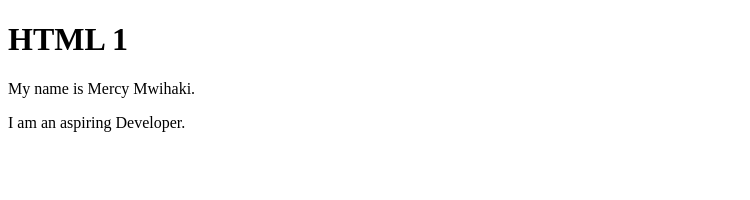
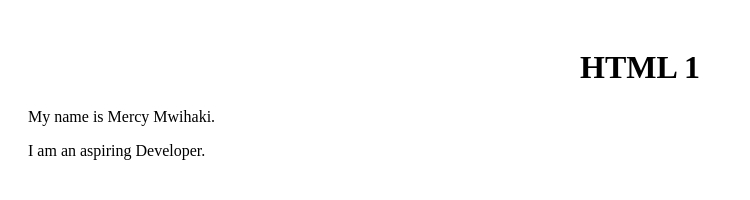
Before and after one commit to mercynjesh160/html-sample, a plain HTML site: page index.html in a window 1280 px wide. Shown: the whole page, without its empty margins (0-750 px from the left). Drawn offline with Linux system fonts and the light colour scheme.

Commit message:
:sparkles: updated css file :fire:

```diff
--- a/index.html
+++ b/index.html
@@ -3,11 +3,14 @@
 <head>
     <meta charset="UTF-8">
     <meta name="viewport" content="width=device-width, initial-scale=1.0">
+    <link rel="stylesheet" href="/style.css">
     <title>Document</title>
 </head>
 <body>
-    <h1>HTML 1</h1>
-    <p>My name is Mercy Mwihaki.</p>
-    <p>I am an aspiring Developer.</p>
+    <div class="container">
+        <h1>HTML 1</h1>
+        <p>My name is Mercy Mwihaki.</p>
+        <p>I am an aspiring Developer.</p>
+    </div>
 </body>
 </html>
--- /dev/null
+++ b/style.css
@@ -0,0 +1,9 @@
+.container{
+    padding: 20px;
+}
+
+.container h1{
+    align-items: center;
+    justify-content: center;
+    text-align: center;
+}
```
